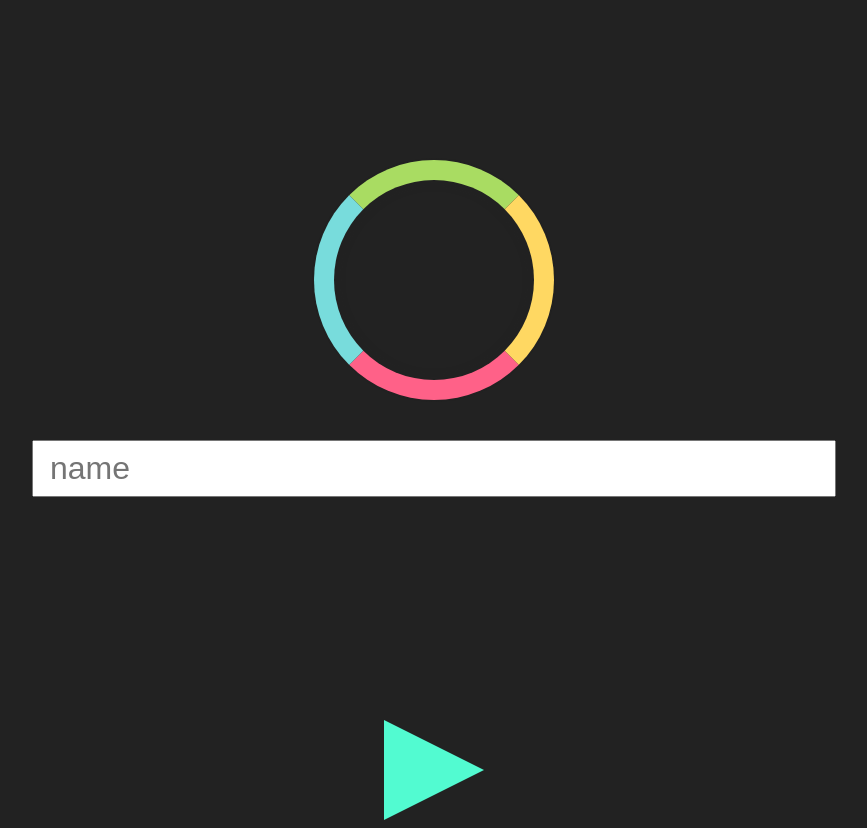
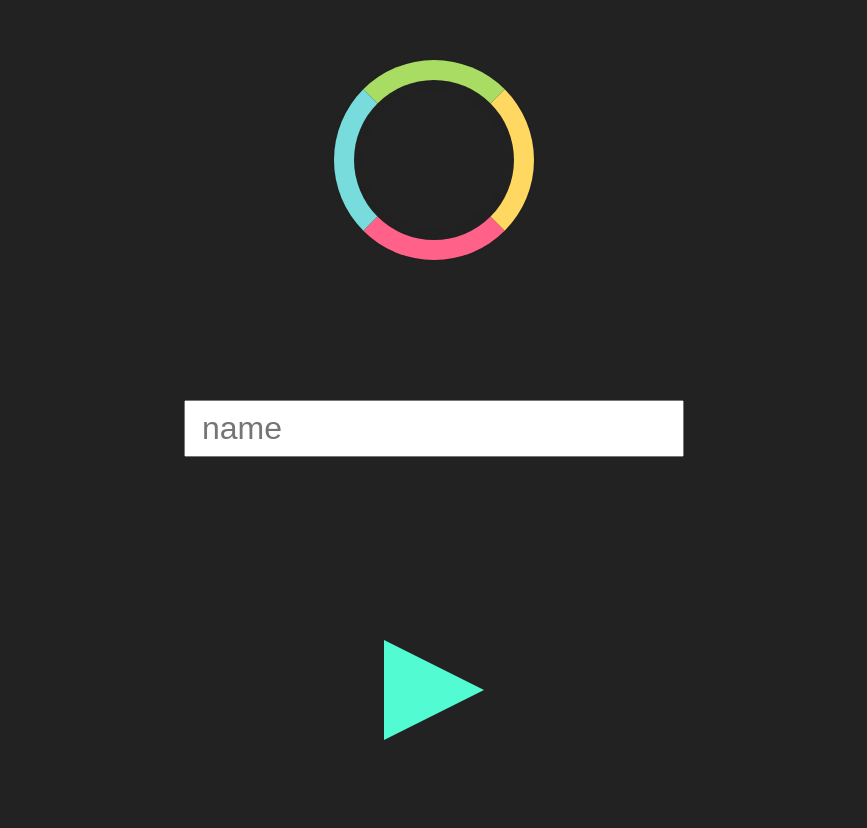
Before and after one commit to Anghy73/localStorageMini, a website: page index.html in a window 1280 px wide. Shown: the whole page, without its empty margins (206-1073 px from the left). After the commit the page ends 800 px from the top, so only its background shows below. Drawn offline with Linux system fonts and the light colour scheme.

Commit message:
styles update

```diff
--- a/style.css
+++ b/style.css
@@ -1,8 +1,13 @@
+*, ::before, ::after {
+  padding: 0;
+  margin: 0;
+  box-sizing: border-box;
+}
+
 .doughnut {
   width: 200px;
   height: 200px;
   margin: auto;
-  margin-top: 10rem;
   border-radius: 100%;
   border: 20px solid #FF6188;
   border-top: 20px solid #A9DC62;
@@ -26,15 +31,22 @@
 .input {
   position: absolute;
   left: 50%;
-  top: 55%;
-  transform: translate(-50%);
+  top: calc(100% - 50%);
+  transform: translateX(-50%);
   width: calc(100% - 40%);
+  max-width: 500px;
   padding: .5rem 1rem;
   font-size: 2rem;
   outline: none;
 }
 
 body {
+  display: flex;
+  flex-direction: column;
+  justify-content: center;
+  align-items: center;
+  width: 100%;
+  min-height: 100vh;
   background-color: #222;
   padding: 0 3rem;
 }
```
